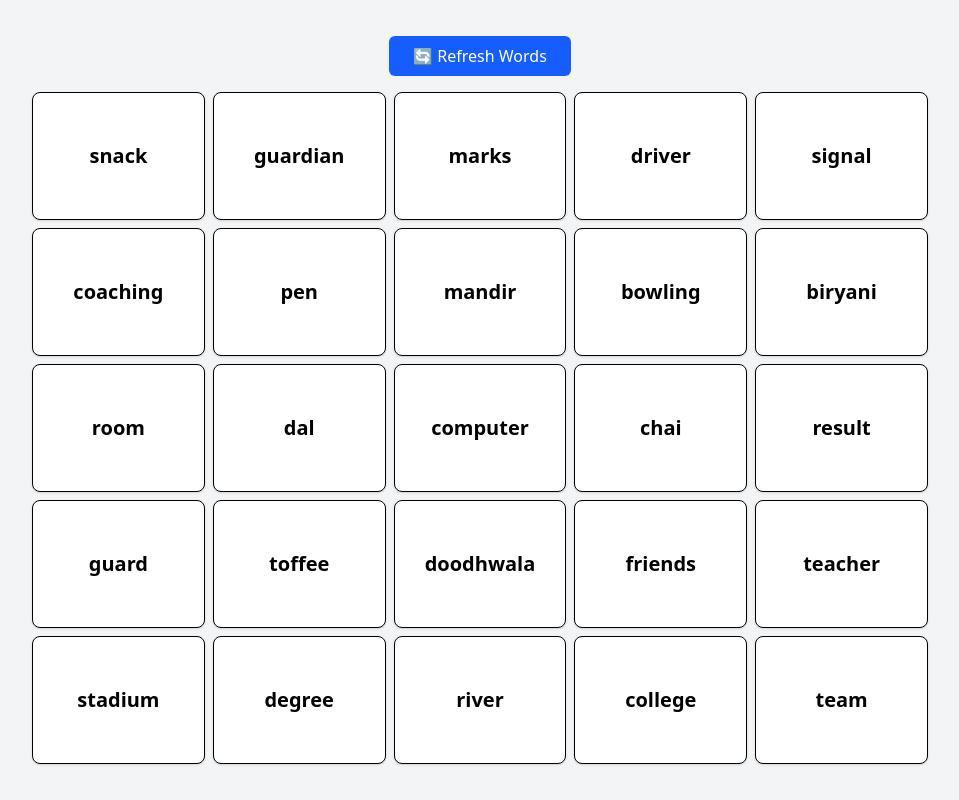
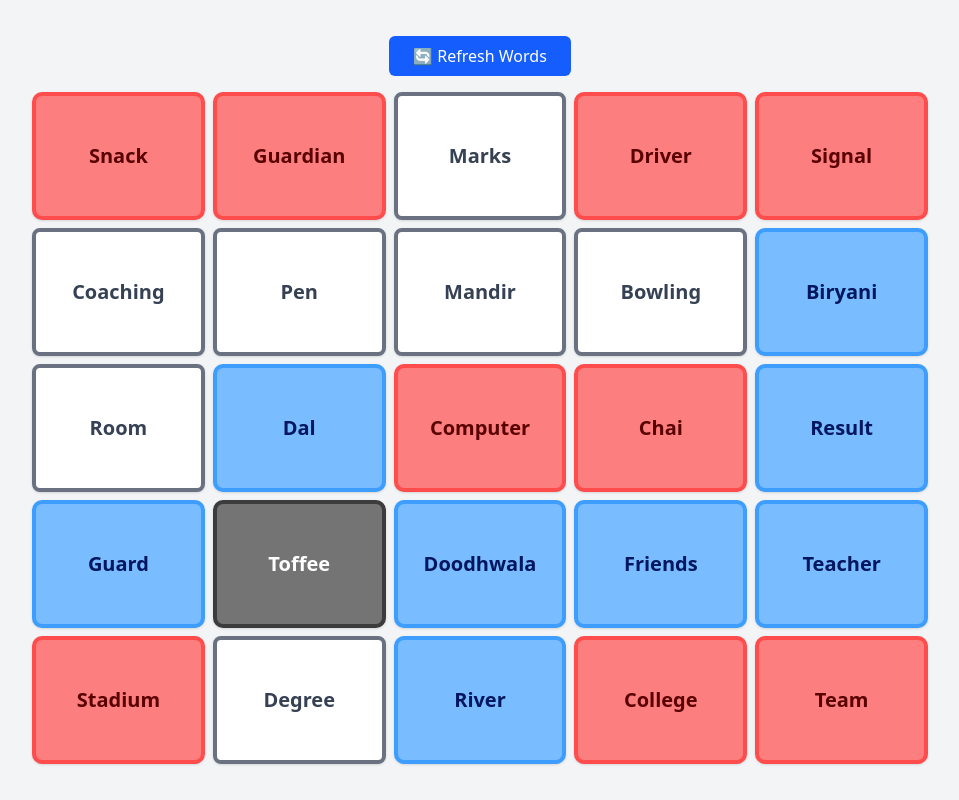
Before and after one commit to Soumita-Nag/CodeName, a Vue app: page / in a window 1280 px wide. Both pictures are taken after a click on the button "Team Leader". Shown: the whole page, without its empty margins (160-1119 px from the left). Built offline with nearby package versions, Linux system fonts and the light colour scheme.

Commit message:
styleing done for leader side grid

```diff
--- a/src/pages/gridLeader.vue
+++ b/src/pages/gridLeader.vue
@@ -5,7 +5,7 @@
     </button>
 
     <div class="grid grid-cols-5 gap-2 w-full max-w-4xl">
-      <div v-for="(word, index) in props.wordList" :key="index" class=" cursor-pointer h-24 md:h-32 bg-white border rounded-lg shadow-sm flex justify-center items-center text-xl font-semibold hover:scale-105 hover:bg-blue-50 transition-all duration-200 ease-in-out" @dblclick="revealCell">
+      <div v-for="(word, index) in props.wordList" :key="index" class=" cursor-pointer h-24 md:h-32 bg-white border-4 text-gray-700 border-gray-500 rounded-lg shadow-sm flex justify-center items-center text-xl capitalize font-bold hover:scale-105 hover:bg-blue-50 transition-all duration-200 ease-in-out" :class="[word.colorCode==1&&word.revealed==0?'red':word.colorCode==2&&word.revealed==0?'blue':word.colorCode==3&&word.revealed==0?'black':'']" @dblclick="revealCell">
         {{ word.word }}
       </div>
     </div>
@@ -38,4 +38,22 @@
 </script>
 
 <style scoped>
+.red{
+  background-color: rgb(253, 126, 126);
+  border: 4px solid rgb(255, 77, 77);
+  border-radius: 10px;
+  color: rgb(89, 0, 0)
+}
+.blue{
+  background-color: rgb(121, 188, 255);
+  border: 4px solid rgb(61, 158, 255);
+  border-radius: 10px;
+  color: rgb(0, 22, 94)
+}
+.black{
+  background-color: rgb(116, 116, 116);
+  border: 4px solid rgb(60, 60, 60);
+  border-radius: 10px;
+  color: rgb(255, 255, 255)
+}
 </style>
```
